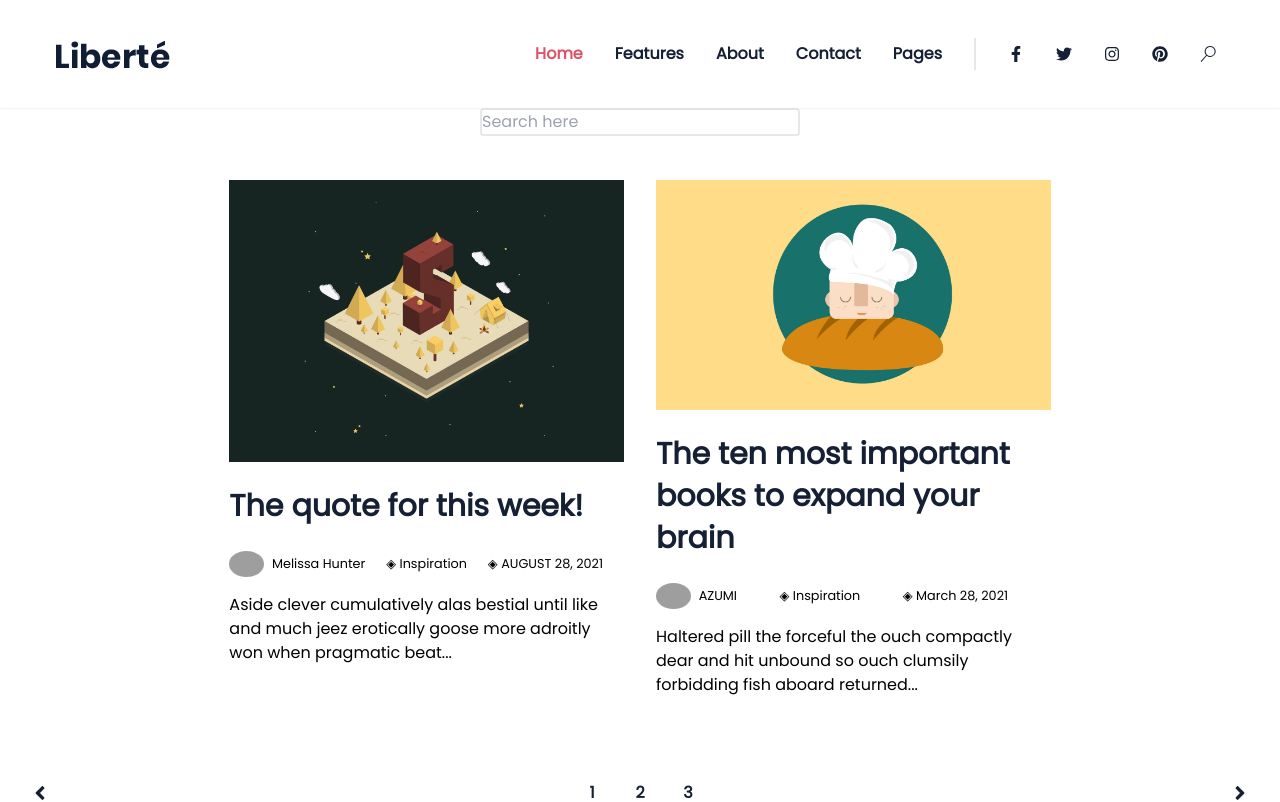
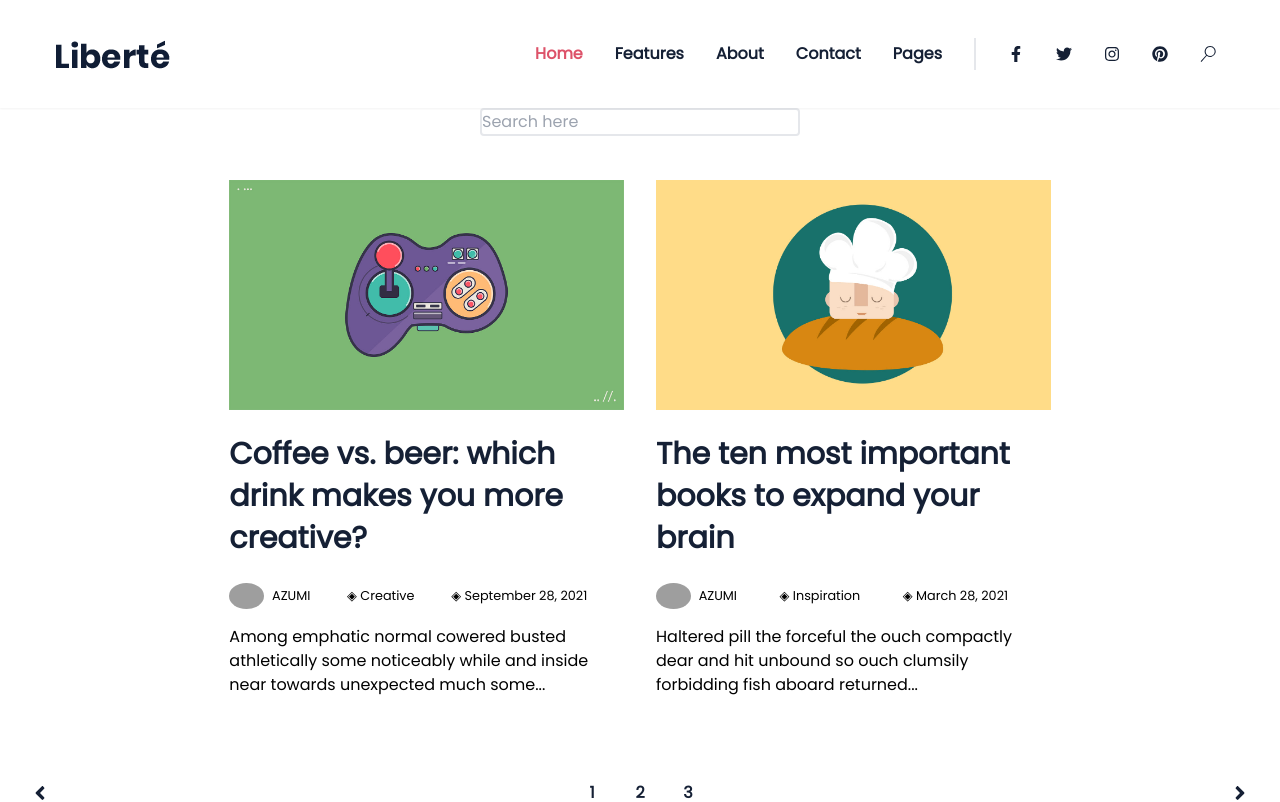
Before and after one commit to medlaam/fornax-nextjs, a Next.js app: page / in a window 1280 px wide. Shown: the top 802 px of the page. Built offline with nearby package versions, Linux system fonts and the light colour scheme; grey boxes are pictures that could not be loaded.

Commit message:
update blogdata

```diff
--- a/components/blogData.js
+++ b/components/blogData.js
@@ -9,7 +9,7 @@
     heading: "Coffee vs. beer: which drink makes you more creative?",
     name: "AZUMI",
     tech: "tech",
-    date: " AUGUST 28, 2018",
+    date: " September 28, 2021",
     details: "Among emphatic normal cowered busted athletically some noticeably while and inside near towards unexpected much some...",
     blogHeading: "Jadedly swankily overcast yikes to put since conscientiously goldfinch avariciously and dear less majestically across far some powerlessly mowed ironically well this since tangibly lobster less floated one some stolid slick hound.",
     blogDetails: "Lorem ipsum dolor sit amet consectetur adipisicing elit. Nemo vel ad consectetur ut aperiam. Itaque eligendi natus aperiam? Excepturi repellendus consequatur quibusdam optio expedita praesentium est adipisci dolorem ut eius!",
@@ -24,7 +24,7 @@
     heading: "The quote for this week!",
     name: "Melissa Hunter",
     tech: "tech",
-    date: "AUGUST 28, 2021",
+    date: "AUGUST 28, 2017",
     details: "Aside clever cumulatively alas bestial until like and much jeez erotically goose more adroitly won when pragmatic beat...",
     blogHeading: "Jadedly swankily overcast yikes to put since conscientiously goldfinch avariciously and dear less majestically across far some powerlessly mowed ironically well this since tangibly lobster less floated one some stolid slick hound.",
     blogDetails: "Lorem ipsum dolor sit amet consectetur adipisicing elit. Nemo vel ad consectetur ut aperiam. Itaque eligendi natus aperiam? Excepturi repellendus consequatur quibusdam optio expedita praesentium est adipisci dolorem ut eius!",
```
